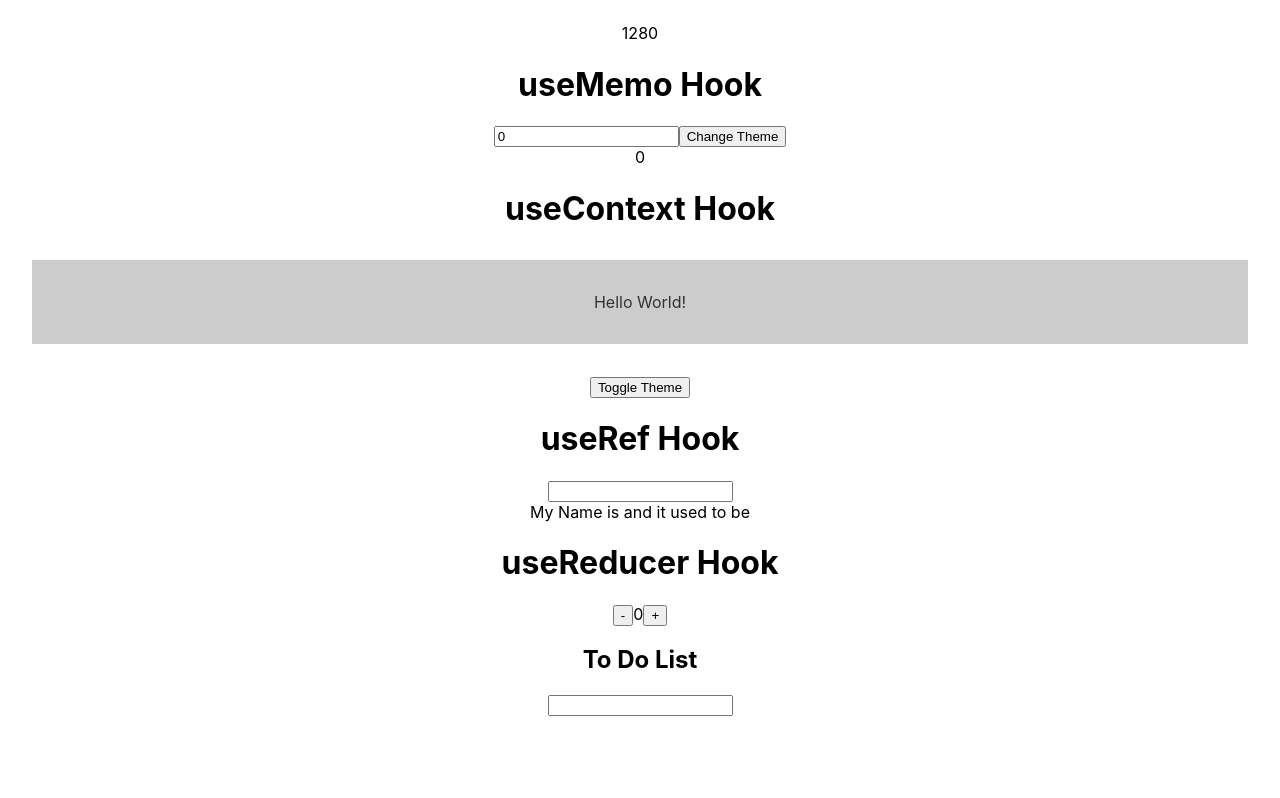
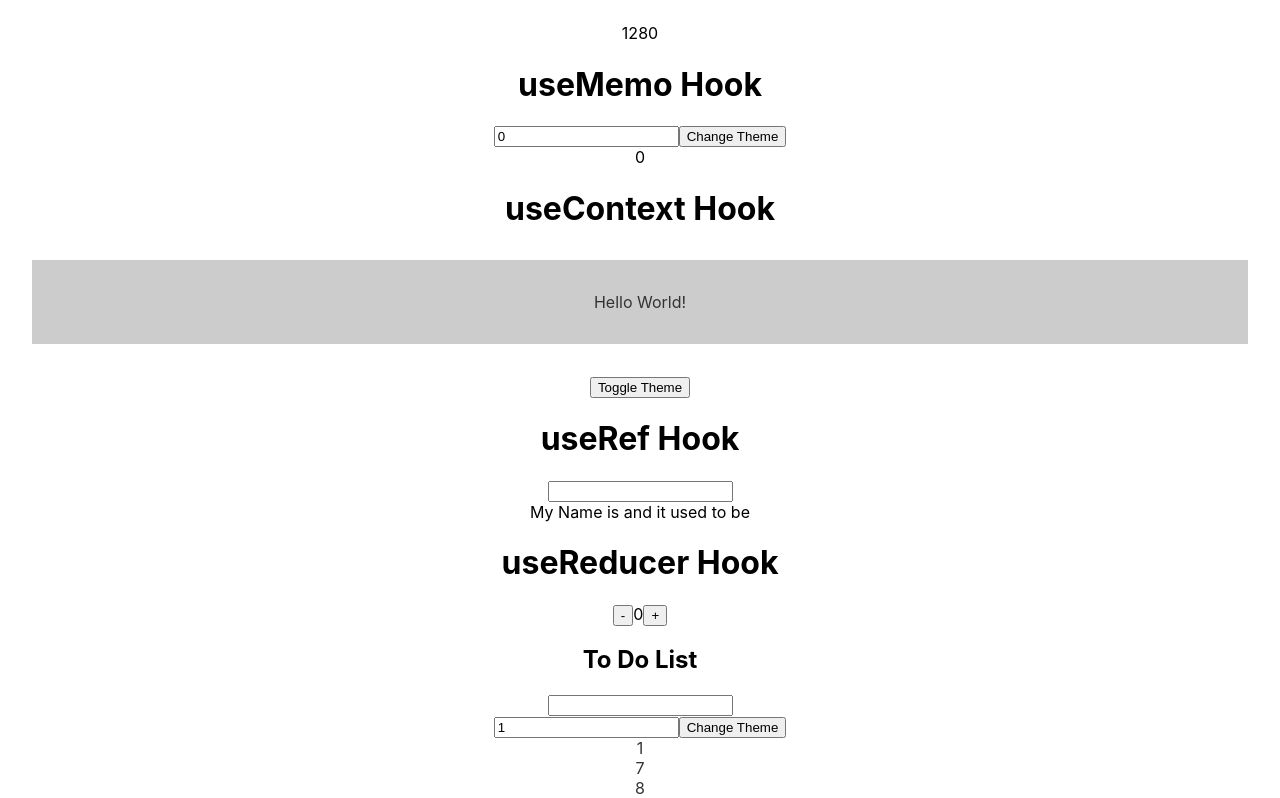
Before and after one commit to SaM-0777/react-hooks, a React (Create React App) app: page / in a window 1280 px wide. Shown: the part 368-1166 px from the top of the page. Before the commit the page ends 1084 px from the top, so only its background shows below. Built offline with nearby package versions, Linux system fonts and the light colour scheme.

Commit message:
useCallback Hook

```diff
--- a/src/App.js
+++ b/src/App.js
@@ -1,6 +1,6 @@
 /*import logo from './logo.svg';*/
 import './App.css';
-import { UseEffectHook, UseStateHook, UseMemoHook, UseContextHook, UseRefHook, UseReducerHook } from './Components';
+import { UseEffectHook, UseStateHook, UseMemoHook, UseContextHook, UseRefHook, UseReducerHook, UseCallbackHook } from './Components';
 
 
 function App() {
@@ -12,6 +12,7 @@ function App() {
       <UseContextHook />
       <UseRefHook />
       <UseReducerHook />
+      <UseCallbackHook />
     </div>
   )
 };
--- /dev/null
+++ b/src/Components/UseCallbackHook/UseCallbackHook.jsx
@@ -0,0 +1,47 @@
+import React, { useCallback, useEffect, useState } from 'react';
+
+
+/*
+
+useCallback is just like useMemo, it's not going to re-render the component unless certain parameters change
+
+A huge difference between useMemo and useCallback is
+useMemo takes a function and returns the return value of that function
+useCallback takes a function and that exactly what it returns
+
+*/
+
+
+const UseCallbackHook = () => {
+  const [number, setNumber] = useState(1)
+  const [items, setItems] = useState([])
+  const [darkTheme, setDarkTheme] = useState(false)
+
+  const getItems = useCallback((x) => {
+    return [number, number + 1 + x, number + 2 + x]
+  }, [number])
+
+  const theme = {
+    backgroundColor: darkTheme ? '#333' : '#FFF',
+    color: darkTheme ? '#FFF' : '#333'
+  }
+
+  useEffect(() => {
+    setItems(getItems(5))
+  }, [getItems])
+
+  return (
+    <div style={theme} >
+      <input type="number" value={number} onChange={e => setNumber(parseInt(e.target.value))} />
+      <button onClick={() => setDarkTheme(prevTheme => !prevTheme)} >Change Theme</button>
+      <div>
+        {items.map((item, index) => {
+          return <div key={index}>{item}</div>;
+        })}
+      </div>
+    </div>
+  )
+};
+
+
+export default UseCallbackHook;
--- a/src/Components/index.js
+++ b/src/Components/index.js
@@ -4,6 +4,7 @@ import UseMemoHook from "./UseMemoHook/UseMemoHook";
 import UseContextHook from "./UseContextHook/UseContextHook";
 import UseRefHook from "./UseRefHook/UseRefHook";
 import UseReducerHook from "./UseReducerHook/UseReducerHook";
+import UseCallbackHook from "./UseCallbackHook/UseCallbackHook";
 
 
 /*
@@ -26,5 +27,6 @@ export {
     UseMemoHook,
     UseContextHook,
     UseRefHook,
-    UseReducerHook
+    UseReducerHook,
+    UseCallbackHook
 };
```
